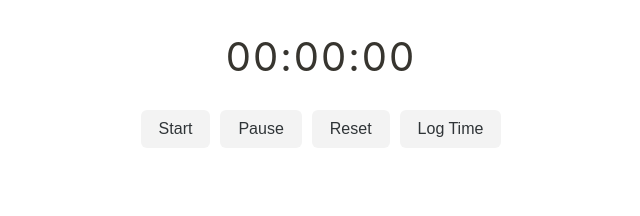
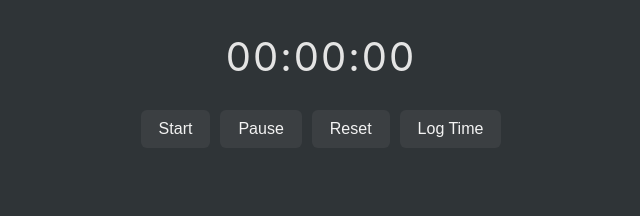
Before and after one commit to trailmixcreative/notiontimekeeper, a plain HTML site: page index.html in a window 1280 px wide. Shown: the whole page, without its empty margins (319-959 px from the left). Drawn offline with Linux system fonts and the dark colour scheme.

Commit message:
Update index.html
Added support for Notion dark mode.

```diff
--- a/index.html
+++ b/index.html
@@ -11,7 +11,18 @@
       --accent-color: #2f3437;
       --button-bg: #f3f3f3;
       --button-hover: #ebebeb;
-      --border-radius: 6px;
+      --highlight: #4caf50;
+    }
+
+    @media (prefers-color-scheme: dark) {
+      :root {
+        --text-color: #e4e4e4;
+        --bg-color: #2f3437;
+        --accent-color: #f3f3f3;
+        --button-bg: #3b3f42;
+        --button-hover: #4a4f53;
+        --highlight: #81c784;
+      }
     }
 
     body {
@@ -37,7 +48,7 @@
       padding: 10px 18px;
       margin: 5px;
       font-size: 1rem;
-      border-radius: var(--border-radius);
+      border-radius: 6px;
       cursor: pointer;
       transition: background-color 0.2s ease;
     }
@@ -54,7 +65,7 @@
 
     #copy-message {
       font-size: 0.9rem;
-      color: #4caf50;
+      color: var(--highlight);
       margin-top: 10px;
       opacity: 0;
       transition: opacity 0.3s ease-in-out;
@@ -128,7 +139,6 @@
 
       console.log("Time logged:", textToCopy);
 
-      // Show message
       const message = document.getElementById("copy-message");
       message.classList.add("visible");
       setTimeout(() => {
```
